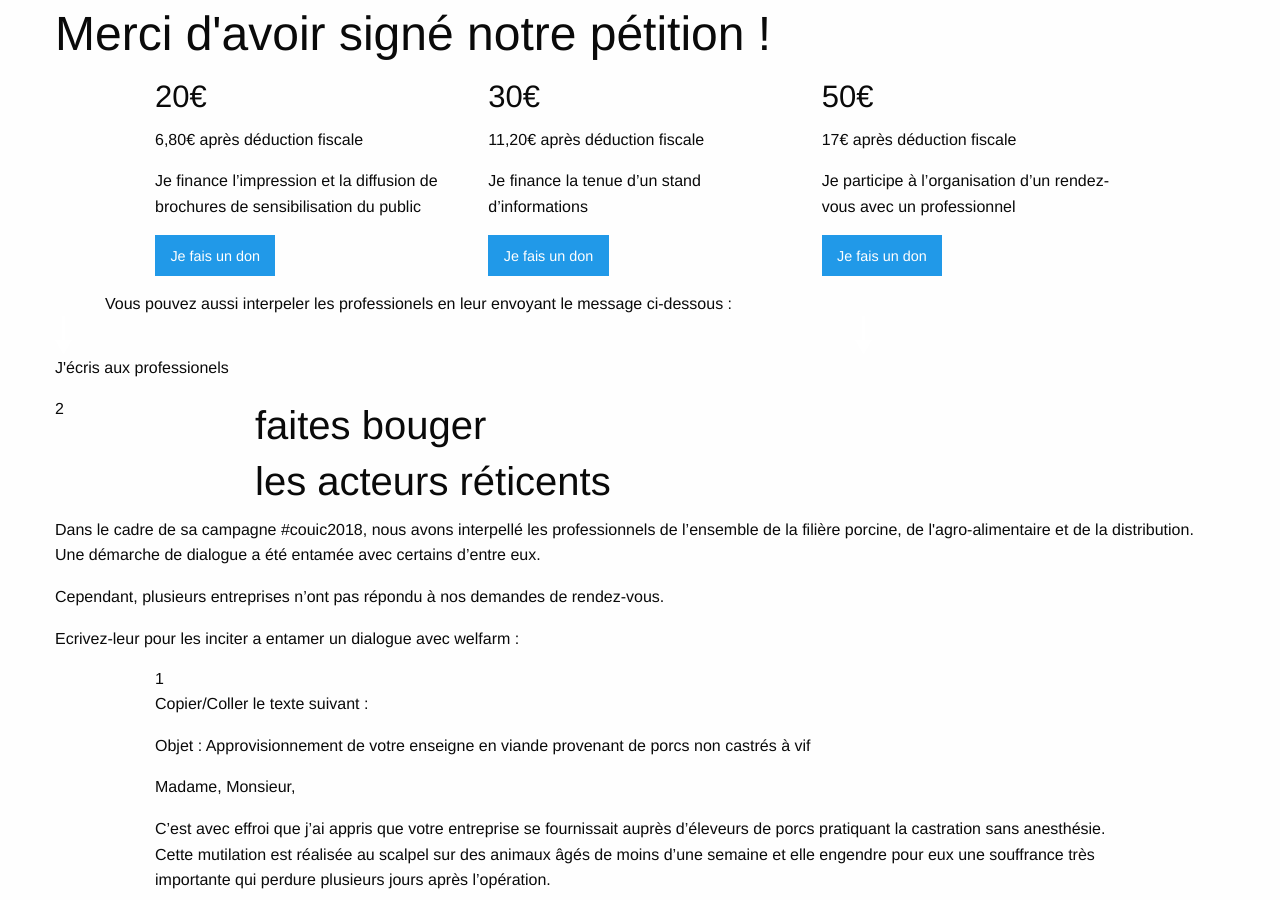
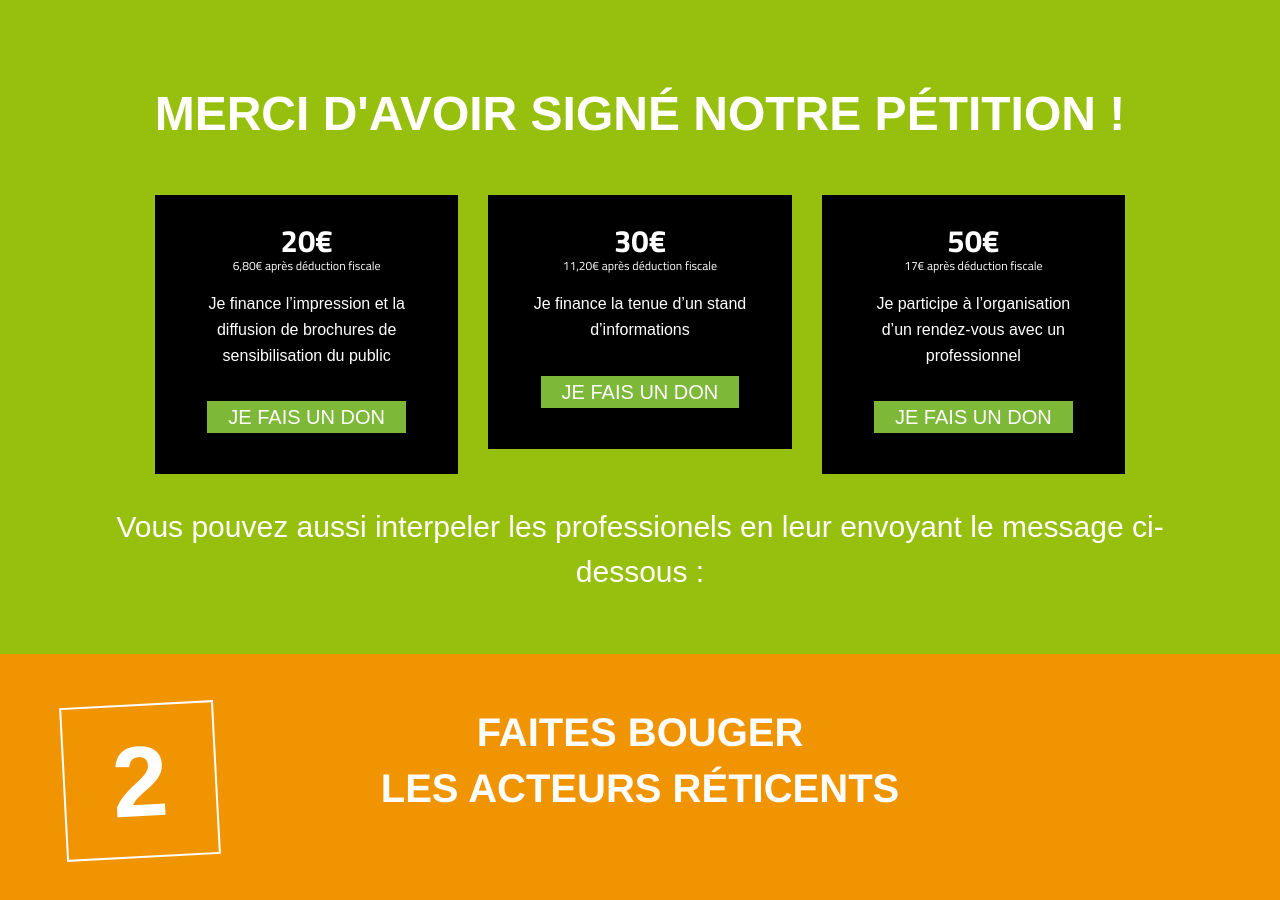
Before and after one commit to adfinitas-app/welfarm-petition, a Jekyll site: the page built from merci.html, in a window 1280 px wide and 900 px high. Built offline with Jekyll 4.4.1, drawn with Linux system fonts in a browser that asks for light colours; comment, search, counter and statistics services are not loaded.

Commit message:
Updated '/_layouts/default.html' via CloudCannon

```diff
--- a/_layouts/default.html
+++ b/_layouts/default.html
@@ -6,7 +6,7 @@
     <meta name="viewport" content="width=device-width, initial-scale=1.0">
     <title>{{ page.title }}</title>
     <link rel="stylesheet" href="css/foundation.css">
-    <link rel="stylesheet" href="css/app.scss">
+    <link rel="stylesheet" href="css/app.css">
     <link href='js/tel-input/build/css/intlTelInput.css' rel='stylesheet' type='text/css'>
     <link href='https://fonts.googleapis.com/css?family=Titillium+Web:700,400' rel='stylesheet' type='text/css'>
     <!-- Nimbus Sans (Helvetica equivalent) -->
```
